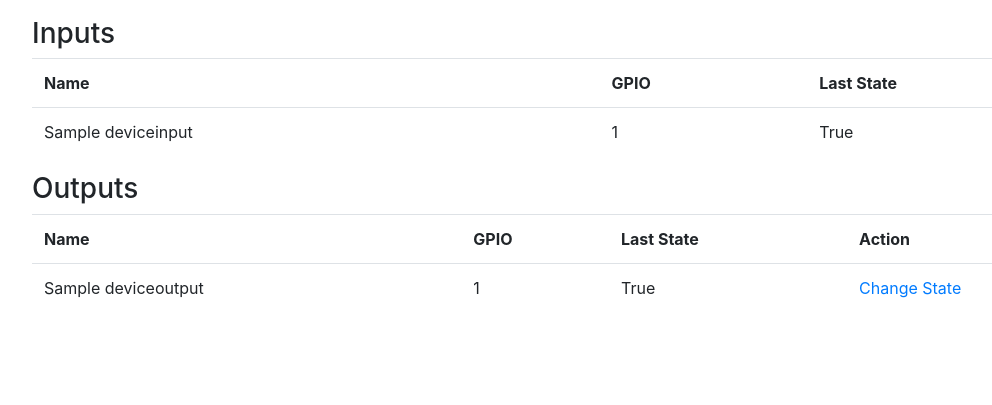
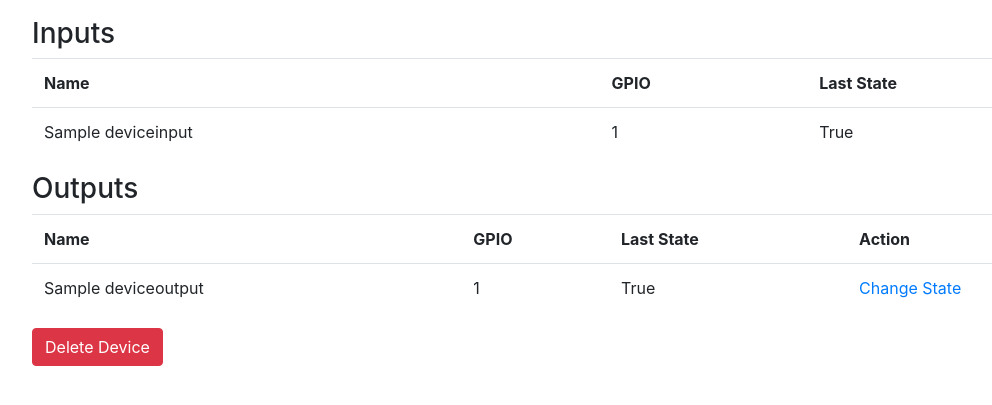
Before and after one commit to guilherme1guy/FGA-FSE-2020-2, a Django app: page /device/1 in a window 1280 px wide. Shown: the part 241-646 px from the top of the page, without its empty margins (53-1045 px from the left). Run offline with Django 3.2, Linux system fonts and the light colour scheme; tables that the repository leaves empty hold one stand-in row (values such as "Sample post"); some libraries are stand-ins or nearby versions.

Commit message:
P3: Add device deleteion UI

```diff
--- a/project_3/server/fse_server/templates/device_detail.html
+++ b/project_3/server/fse_server/templates/device_detail.html
@@ -73,6 +73,10 @@
 
         </table>
 
+        <a href="{% url 'device_delete' object.id %}">
+            <button type="button" class="btn btn-danger">Delete Device</button>
+        </a>
+
     </div>
 
 
--- a/project_3/server/fse_server/urls.py
+++ b/project_3/server/fse_server/urls.py
@@ -39,6 +39,11 @@ urlpatterns = [
         name="register_device_form",
     ),
     path("device/<str:pk>", views.DeviceDetailView.as_view(), name="device_detail"),
+    path(
+        "device/~delete/<str:pk>",
+        views.DeviceDeleteView.as_view(),
+        name="device_delete",
+    ),
     path("admin/", admin.site.urls),
     path("api/", include("rest_framework.urls", namespace="rest_framework")),
     path("api/", include(router.urls)),
--- a/project_3/server/fse_server/views.py
+++ b/project_3/server/fse_server/views.py
@@ -2,6 +2,7 @@ from django.forms.forms import Form
 from django.views.generic import TemplateView, FormView, DetailView, DeleteView
 from django.views.generic.base import View
 from django.urls import reverse_lazy
+from django.db.models import Count
 from rest_framework import viewsets
 
 from fse_server import models
@@ -62,34 +63,36 @@ class DeviceDetailView(DetailView):
 class DeviceDeleteView(DeleteView):
     model = models.Device
     success_url = reverse_lazy("main")
+    template_name = "delete.html"
 
     def delete(self, request, *args: str, **kwargs):
 
-        # get object location
-        location = self.get_object().location
-
-        r = super().delete(request, *args, **kwargs)
+        response = super().delete(request, *args, **kwargs)
 
         # remove location if empty
-        if location.device_set.count() < 1:
+        location_query = models.Location.objects.annotate(
+            device_count=Count("devices")
+        ).filter(device_count=0)
+
+        for location in location_query:
             location.delete()
 
-        return r
+        return response
 
 
 class RegisterRequestViewSet(viewsets.ModelViewSet):
 
-    queryset = models.DeviceRegisterRequest.objects.filter(device=None)
+    queryset = models.DeviceRegisterRequest.objects.filter(device=None).order_by("id")
     serializer_class = serializers.RegisterRequestSerializer
 
 
 class DeviceViewSet(viewsets.ModelViewSet):
 
-    queryset = models.Device.objects.all()
+    queryset = models.Device.objects.all().order_by("id")
     serializer_class = serializers.DeviceSerializer
 
 
 class LocationViewSet(viewsets.ModelViewSet):
 
-    queryset = models.Location.objects.all()
+    queryset = models.Location.objects.all().order_by("name")
     serializer_class = serializers.LocationSerializer
```
Also changed, not shown: project_3/server/fse_server/templates/delete.html (added, +15 -0 lines). Lines whose indentation alone changed are shown as unchanged.
